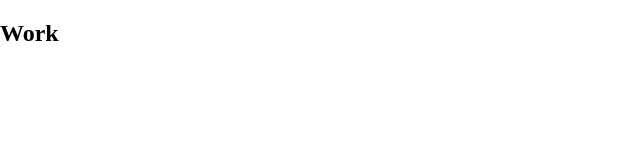
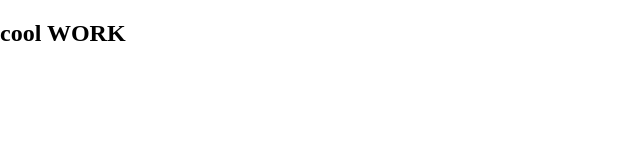
Before and after one commit to PabloOch/ad-people-animation, a React (Create React App) app: page / in a window 1280 px wide. Shown: the top 160 px of the page, without its empty margins (0-640 px from the left). Built offline with nearby package versions, Linux system fonts and the light colour scheme.

Commit message:
added brouserRoute

```diff
--- a/src/components/App.js
+++ b/src/components/App.js
@@ -1,10 +1,9 @@
-import React, { Component } from 'react'
+import React from 'react'
 
-export class App extends Component {
-    state = {  }
-    render() {
-        return (
-            <h2>Work</h2>
-        );
-    }
-}
+ export const App = () => {
+    return (
+      <div>
+        <h2> cool WORK</h2>
+      </div>
+    );
+  }
--- a/src/index.js
+++ b/src/index.js
@@ -3,10 +3,14 @@ import React from "react";
 import { App } from "./components/App";
 import { Provider } from "react-redux";
 import { store } from "./redux/store";
+import { BrowserRouter, Route } from 'react-router-dom';
+
 import "./assets/stylesheets/index.css";
 ReactDOM.render(
+  <BrowserRouter>
   <Provider store={store}>
-    <App />
-  </Provider>,
+  <Route component={App}/>
+  </Provider>
+  </BrowserRouter>,
   document.getElementById("root")
 );
```
